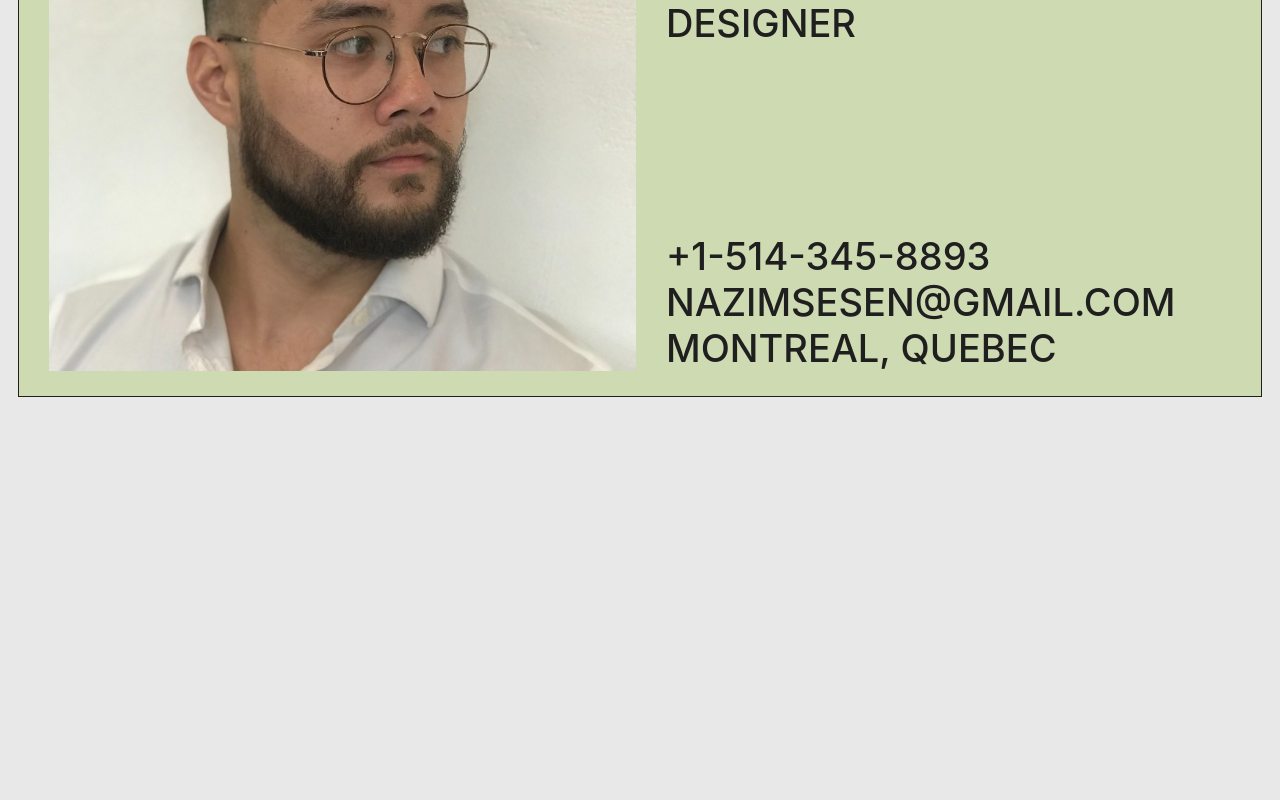
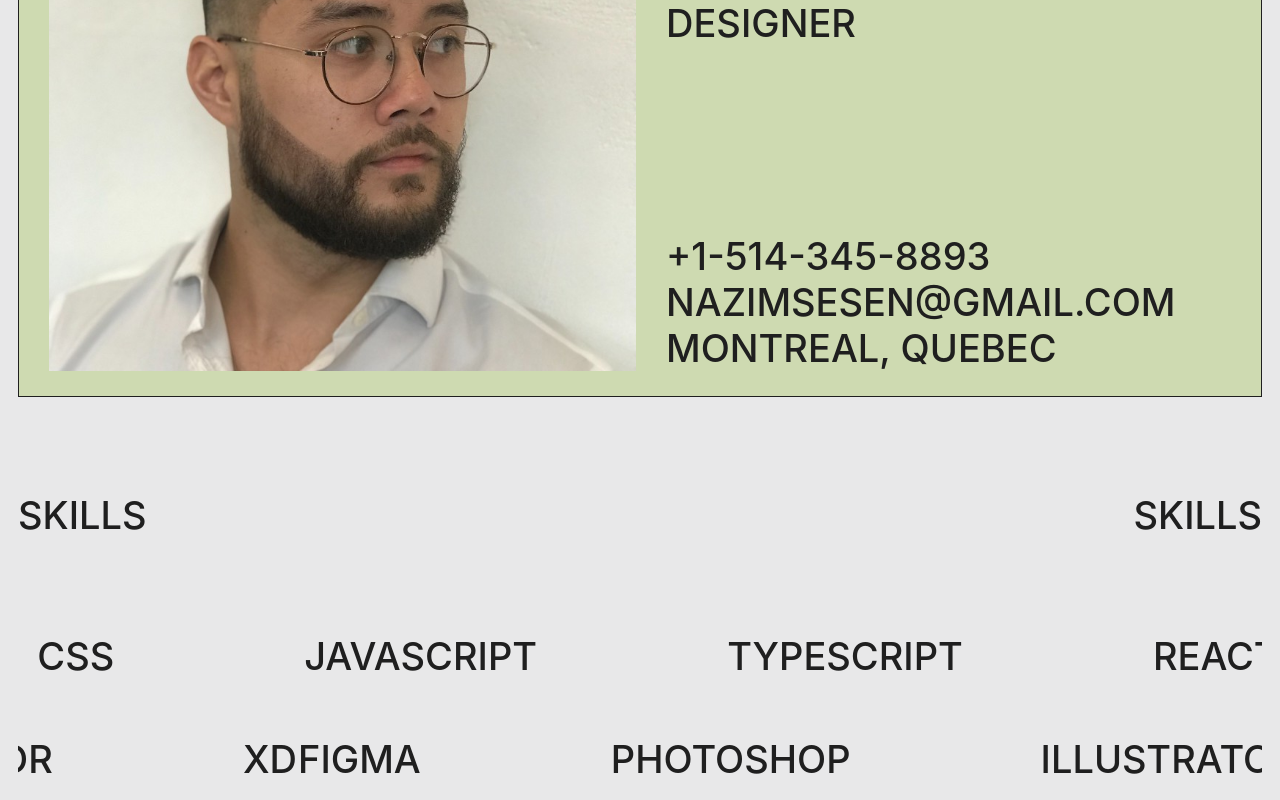
Before and after one commit to maisoncastro/maisoncastro.github.io, a React (Vite) app: page / in a window 1280 px wide. Shown: the part 409-1209 px from the top of the page. Before the commit the page ends 824 px from the top, so only its background shows below. Built offline with nearby package versions, Linux system fonts and the light colour scheme.

Commit message:
Added Marquee

```diff
--- a/package.json
+++ b/package.json
@@ -13,6 +13,7 @@
     "@types/react-router-dom": "^5.3.3",
     "react": "^18.2.0",
     "react-dom": "^18.2.0",
+    "react-fast-marquee": "^1.5.2",
     "react-router-dom": "^6.11.0"
   },
   "devDependencies": {
--- a/src/App.tsx
+++ b/src/App.tsx
@@ -5,7 +5,7 @@ import "./App.css";
 
 import { NavBar } from "./components/NavBar";
 import { Header } from "./components/Header";
-// import { Skills } from "./components/Skills";
+import { Skills } from "./components/Skills";
 // import { Projects } from "./components/Projects";
 // import { Contact } from "./components/Contact";
 // import { Footer } from "./components/Footer";
@@ -16,6 +16,7 @@ function App() {
       <>
         <NavBar />
         <Header />
+        <Skills />
       </>
     </Router>
   );
--- a/src/components/Skills.tsx
+++ b/src/components/Skills.tsx
@@ -1 +1,43 @@
-// export const Skills = () => {};
+import Marquee from "react-fast-marquee";
+
+export const Skills = () => {
+  const techstack = [
+    "HTML",
+    "CSS",
+    "JavaScript",
+    "TypeScript",
+    "React",
+    "NEXT.JS",
+    "TAILWIND CSS",
+    "MATERIAL UI",
+    "GIT",
+    "RUBY",
+  ];
+
+  const designstack = ["FIGMA", "PHOTOSHOP", "ILLUSTRATOR", "XD"];
+
+  return (
+    <div className="skills-section">
+      <div className="skills-title">
+        <span>Skills</span>
+        <span>Skills</span>
+      </div>
+      <div className="skills-list">
+        <Marquee>
+          <div className="stack">
+            {techstack.map((tech) => (
+              <span key={tech}>{tech}</span>
+            ))}
+          </div>
+        </Marquee>
+        <Marquee direction="right">
+          <div className="stack">
+            {designstack.map((design) => (
+              <span key={design}>{design}</span>
+            ))}
+          </div>
+        </Marquee>
+      </div>
+    </div>
+  );
+};
--- a/src/index.css
+++ b/src/index.css
@@ -97,3 +97,26 @@ hr {
   display: flex;
   flex-direction: column;
 }
+
+.skills-section {
+  margin-top: 2.5rem;
+}
+
+.skills-title {
+  display: flex;
+  flex-direction: row;
+  justify-content: space-between;
+  margin-bottom: 2.5rem;
+}
+
+.skills-list {
+  display: flex;
+  flex-direction: column;
+  gap: 1.5rem;
+}
+
+.stack {
+  display: flex;
+  justify-content: space-around;
+  gap: 5rem;
+}
```
Also changed, not shown: 1 other file (tests, documents, lock files or other folders).
